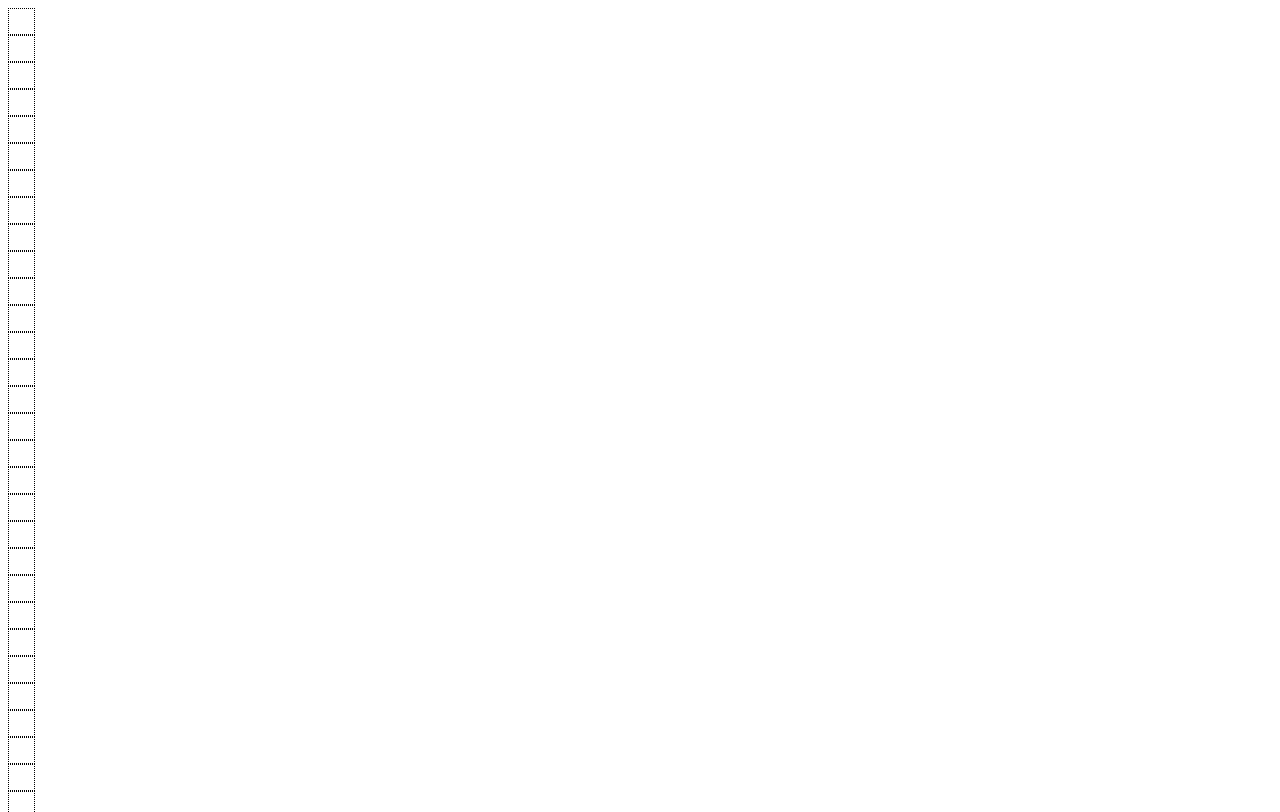
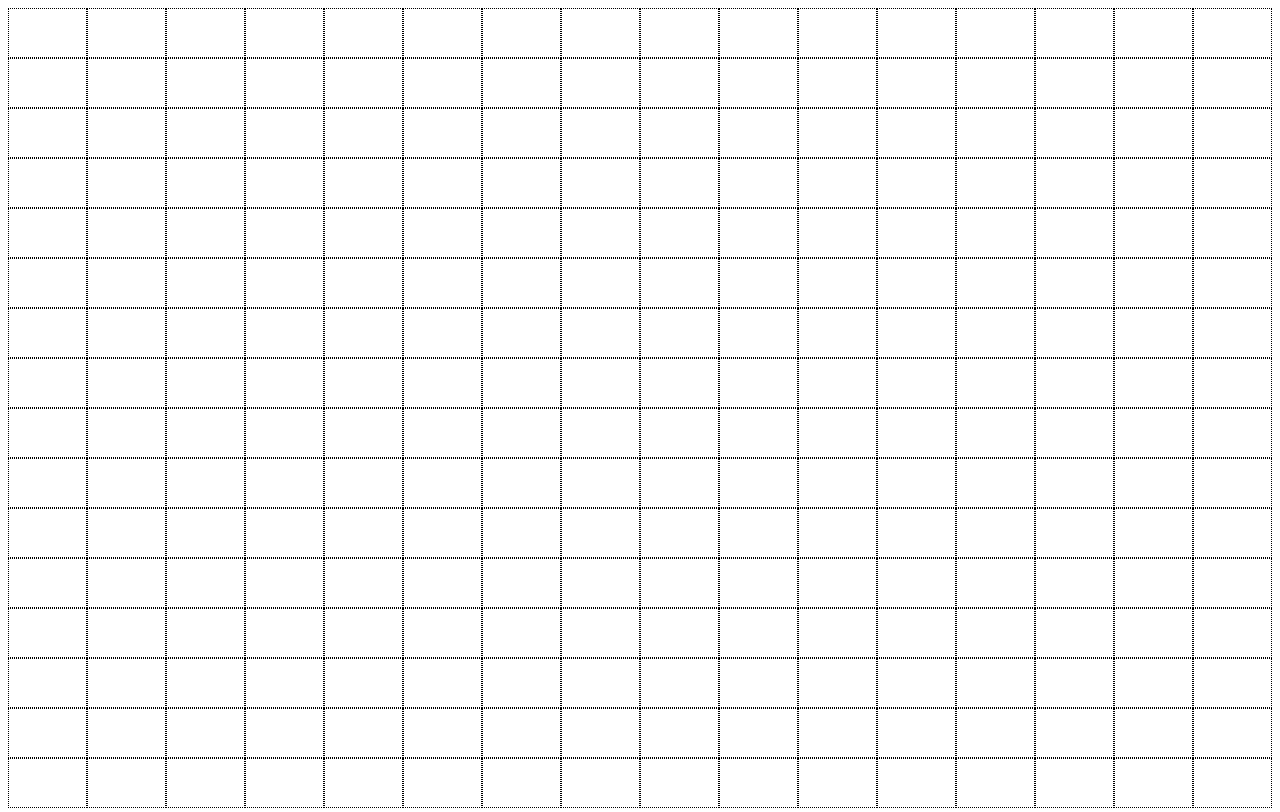
Before and after one commit to mdot2x3/etch-a-sketch, a plain HTML site: page index.html in a window 1280 px wide. Shown: the top 812 px of the page. Drawn offline with Linux system fonts and the light colour scheme.

Commit message:
style: Arrange squares on page
used css styling and flexbox to arrange div
squares into a 16x16 pattern that maintains its
form even when resizing the window

```diff
--- a/style.css
+++ b/style.css
@@ -1,5 +1,16 @@
+.container {
+    display: flex;
+    flex-wrap: wrap;
+    /* ensure the container takes up the full width of the window and the full height of the viewport */
+    height: 100vh;
+    width: 100%;
+}
+
 .box {
-    height: 25px;
-    width: 25px;
+    /* makes each box take up 1/16th of the container's width. The 1 0 part of the shorthand ensures the boxes grow evenly but don't shrink smaller than their initial size. */
+    flex: 1 0 calc(100% / 16);
+    height: calc(100% / 16);
     border: 1px dotted black;
+    /* ensures that the border and padding are included in the element's total width and height. */
+    box-sizing: border-box;
 }
```
